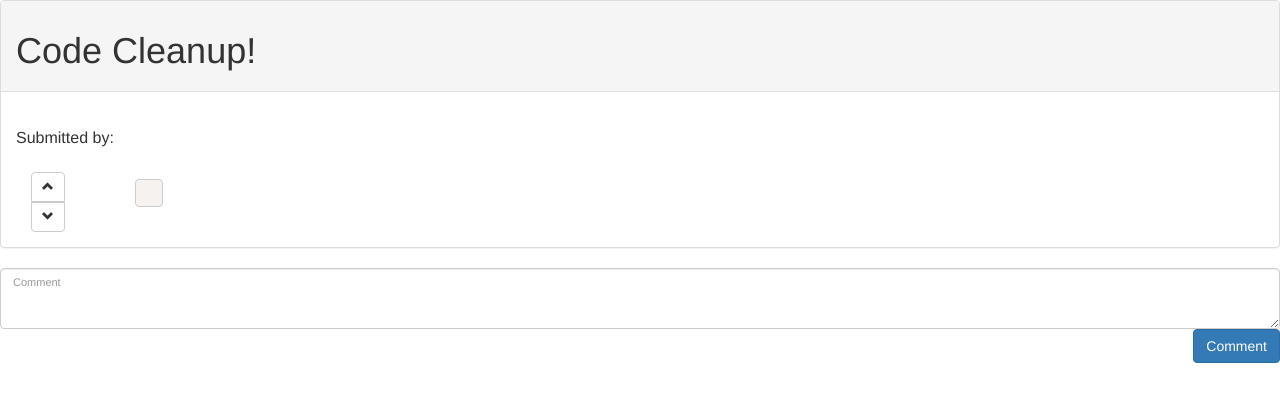
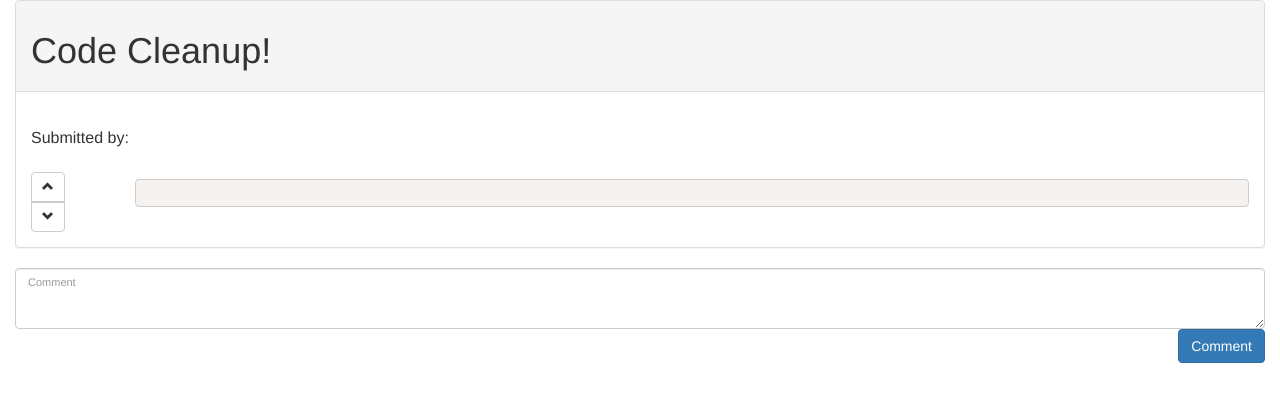
Before and after one commit to ChayneThrash/DCSP_Group_Project, a PHP site: page /content.php?id=1 in a window 1280 px wide. Shown: the top 402 px of the page. Run offline with PHP 8.4, Linux system fonts and the light colour scheme; data that the repository does not hold is empty; some libraries are stand-ins or nearby versions.

Commit message:
Fixed column stacking issue

```diff
--- a/content.php
+++ b/content.php
@@ -19,6 +19,7 @@ if (is_null($db_conn)) {
 <head>
 
 <meta name="viewport" content="width=device-width, initial-scale=1.0">
+<!--<meta content="text/html; charset=utf-8" http-equiv="Content-Type">-->
 <link rel="stylesheet" href="http://maxcdn.bootstrapcdn.com/bootstrap/3.3.5/css/bootstrap.min.css">
 <link rel="stylesheet" href="stylesheets/content.css">
 <script src="https://ajax.googleapis.com/ajax/libs/jquery/1.11.3/jquery.min.js"></script>
@@ -31,7 +32,7 @@ if (is_null($db_conn)) {
 
 </head>
 <body>
-
+<div class='container-fluid'>
 <div class="panel panel-default">
 	<div class='panel-heading'><h1>Code Cleanup!</h1></div>
     <div class='panel-body'>
@@ -44,9 +45,10 @@ if (is_null($db_conn)) {
 	?>
 
 	</div>
-	<div class="row-fluid">
 
-        <div class='col-xs-1'>
+	<div class="row">
+
+        <div class='col-xm-1 col-md-1'>
 
         <div class="btn-group-vertical btn-group-sm">
         <button type='button' class='btn btn-default' onclick='upvote()'>
@@ -61,14 +63,15 @@ if (is_null($db_conn)) {
         </div>
         </div>
 
-        <div class="col-xs-11">
+        <div class="col-xm-11 col-md-11">
 	    <?PHP
-	    echo "<pre class='pre-scrollable' style='position: fixed;'><code class='language-{$content->language}'>{$content->content}</code></pre>";
+	    echo "<pre class='pre-scrollable'><code class='language-{$content->language}'>{$content->content}</code></pre>";
 	    ?>
 	    </div>
     </div>
 	</div>
     </div>
+
      <textarea class='form-control noresize' id='comment' rows='3' placeholder='Comment'></textarea>
      <button type='button' style="float: right;" class='btn btn-primary' onclick='comment()'>Comment</button>
      <?php
@@ -114,5 +117,6 @@ if (is_null($db_conn)) {
         </div>
 <script src="lib/syntaxHighlighting/prism.js"></script>
 <div style="clear: both;"></div>
+</div>
 </body>
 </html>
--- a/stylesheets/content.css
+++ b/stylesheets/content.css
@@ -9,6 +9,7 @@
 
 #content {
 	font-size: 14px;
+    resize:vertical;
 }
 
 #comment {
```
